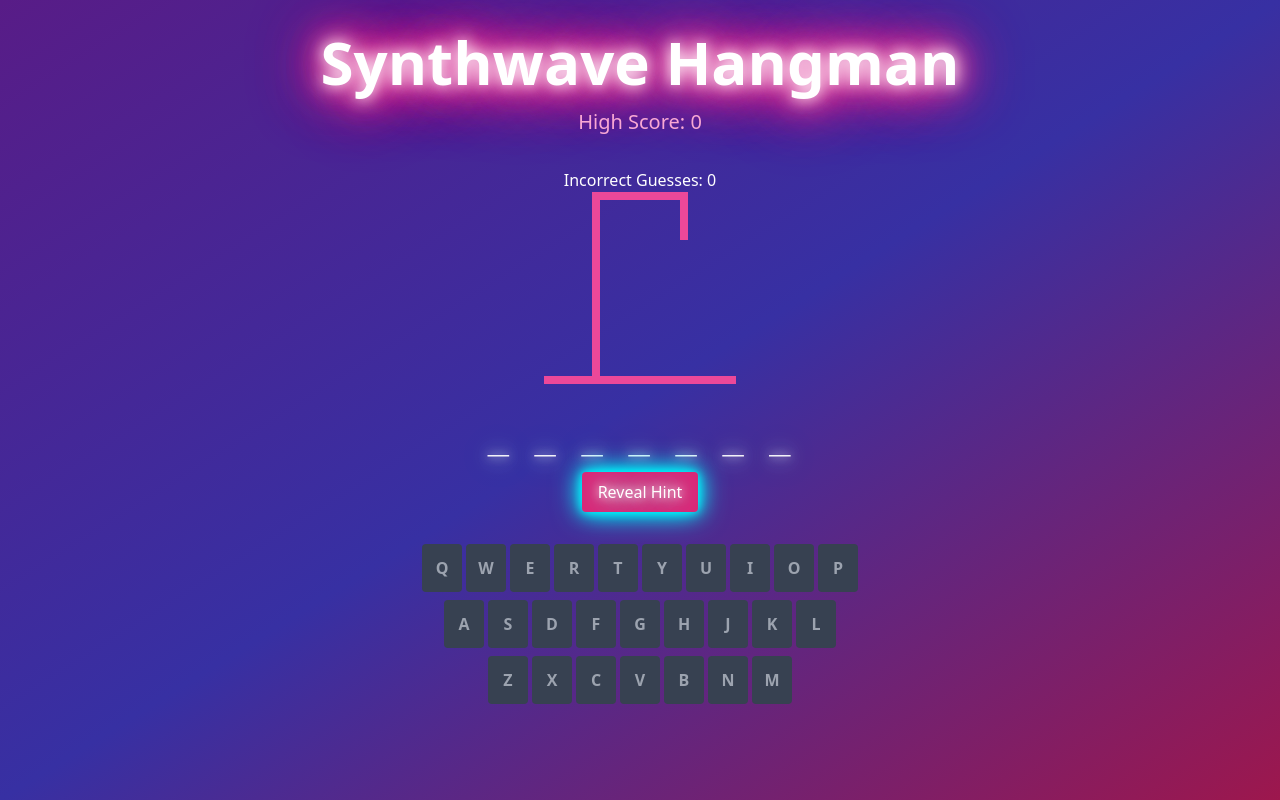
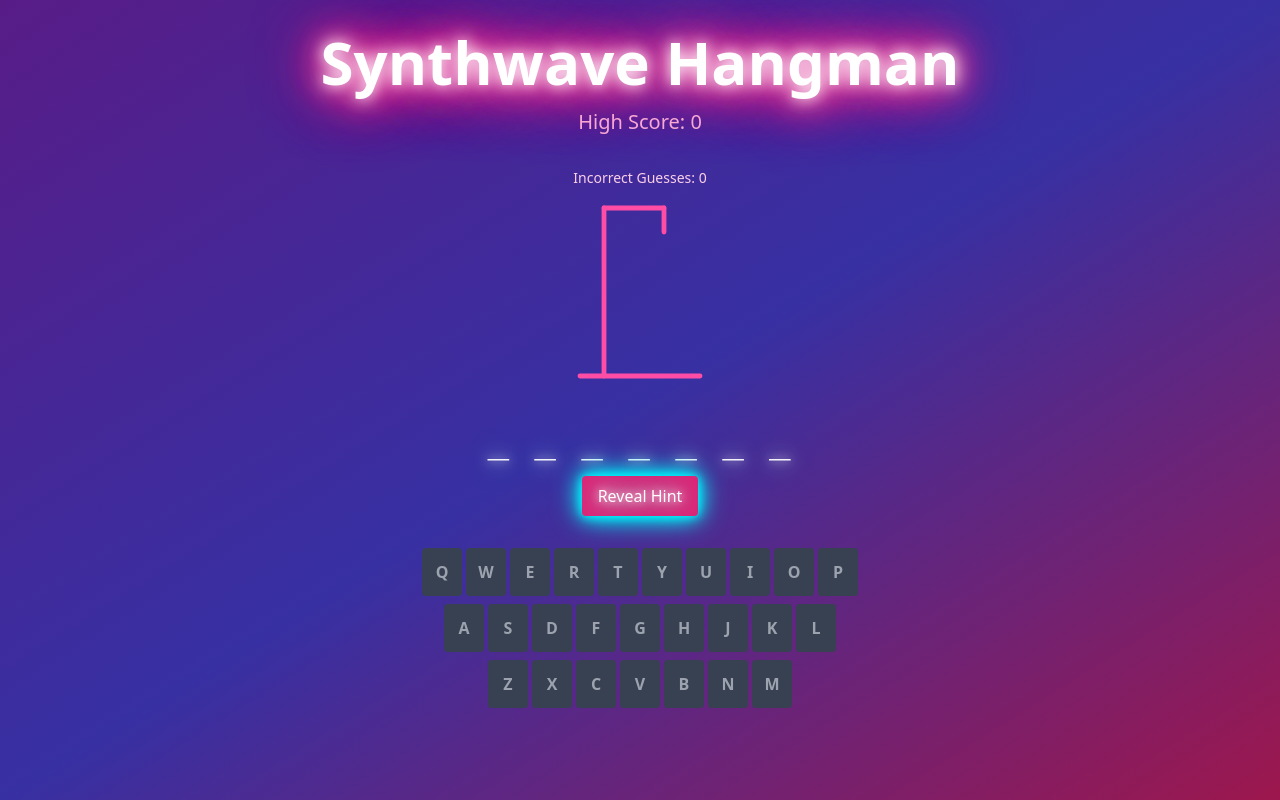
Before and after one commit to acrobid/synthwave-hangman, a Vue app: page / in a window 1280 px wide. Built offline with nearby package versions, Linux system fonts and the light colour scheme; no server answers.

Commit message:
refactor: update hangman drawing to use SVG elements for improved rendering

```diff
--- a/src/components/HangmanDrawing.vue
+++ b/src/components/HangmanDrawing.vue
@@ -6,64 +6,108 @@ defineProps<{
 
 <template>
   <div class="grid place-items-center">
-    Incorrect Guesses: {{ incorrectGuesses }}
-    <div class="relative w-48 h-48">
-      <!-- Base -->
-      <div class="absolute bottom-0 w-full h-2 bg-pink-500"></div>
-      <!-- Pole -->
-      <div class="absolute bottom-0 left-1/4 w-2 h-full bg-pink-500"></div>
-      <!-- Top -->
-      <div class="absolute top-0 left-1/4 w-24 h-2 bg-pink-500"></div>
-      <!-- Rope -->
-      <div class="absolute top-0 right-1/4 w-2 h-12 bg-pink-500"></div>
+    <div class="text-sm text-pink-200 mb-2">Incorrect Guesses: {{ incorrectGuesses }}</div>
+
+    <svg
+      class="hangman-svg"
+      viewBox="0 0 120 160"
+      xmlns="http://www.w3.org/2000/svg"
+      role="img"
+      aria-label="Hangman drawing"
+    >
+      <!-- Gallows -->
+      <line x1="10" y1="150" x2="110" y2="150" class="gallows" />
+      <line x1="30" y1="150" x2="30" y2="10" class="gallows" />
+      <line x1="30" y1="10" x2="80" y2="10" class="gallows" />
+      <line x1="80" y1="10" x2="80" y2="30" class="gallows" />
 
       <!-- Head -->
-      <div
+      <circle
         v-if="incorrectGuesses >= 1"
-        class="absolute top-12 right-1/4 transform -translate-x-1/2 w-8 h-8 rounded-full border-4 border-cyan-400 animate-fade-in"
-      ></div>
+        cx="80"
+        cy="44"
+        r="12"
+        class="hangman-part visible"
+      />
+
       <!-- Body -->
-      <div
+      <line
         v-if="incorrectGuesses >= 2"
-        class="absolute top-20 right-1/4 transform -translate-x-7 w-2 h-16 bg-cyan-400 animate-fade-in"
-      ></div>
-      <!-- Left Arm -->
-      <div
+        x1="80"
+        y1="56"
+        x2="80"
+        y2="100"
+        class="hangman-part visible"
+      />
+
+      <!-- Left arm -->
+      <line
         v-if="incorrectGuesses >= 3"
-        class="absolute top-24 right-1/4 transform -translate-x-1/2 w-8 h-2 bg-cyan-400 rotate-45 origin-right animate-fade-in"
-      ></div>
-      <!-- Right Arm -->
-      <div
+        x1="80"
+        y1="68"
+        x2="62"
+        y2="86"
+        class="hangman-part visible"
+      />
+
+      <!-- Right arm -->
+      <line
         v-if="incorrectGuesses >= 4"
-        class="absolute top-24 right-1/4 transform -translate-x-1/2 w-8 h-2 bg-cyan-400 -rotate-45 origin-left animate-fade-in"
-      ></div>
-      <!-- Left Leg -->
-      <div
+        x1="80"
+        y1="68"
+        x2="98"
+        y2="86"
+        class="hangman-part visible"
+      />
+
+      <!-- Left leg -->
+      <line
         v-if="incorrectGuesses >= 5"
-        class="absolute top-36 right-1/4 transform -translate-x-1/2 w-8 h-2 bg-cyan-400 rotate-45 origin-right animate-fade-in"
-      ></div>
-      <!-- Right Leg -->
-      <div
+        x1="80"
+        y1="100"
+        x2="66"
+        y2="130"
+        class="hangman-part visible"
+      />
+
+      <!-- Right leg -->
+      <line
         v-if="incorrectGuesses >= 6"
-        class="absolute top-36 right-1/4 transform -translate-x-1/2 w-8 h-2 bg-cyan-400 -rotate-45 origin-left animate-fade-in"
-      ></div>
-    </div>
+        x1="80"
+        y1="100"
+        x2="94"
+        y2="130"
+        class="hangman-part visible"
+      />
+    </svg>
   </div>
 </template>
 
 <style scoped>
-.animate-fade-in {
-  animation: fadeIn 0.5s ease-in;
+.hangman-svg {
+  width: 10rem;
+  height: 12rem;
+  overflow: visible;
 }
 
-@keyframes fadeIn {
-  from {
-    opacity: 0;
-    transform: scale(0.8) translateX(-50%);
-  }
-  to {
-    opacity: 1;
-    transform: scale(1) translateX(-50%);
-  }
+.gallows {
+  stroke: #ff4da6; /* pink */
+  stroke-width: 4;
+  stroke-linecap: round;
 }
-</style>
+
+.hangman-part {
+  stroke: #00fff0; /* cyan */
+  stroke-width: 4;
+  stroke-linecap: round;
+  stroke-linejoin: round;
+  fill: none;
+  opacity: 0;
+  transform-origin: center;
+  transition: opacity 220ms ease, transform 220ms ease;
+}
+
+.hangman-part.visible {
+  opacity: 1;
+  transform: none;
+}</style>
```
